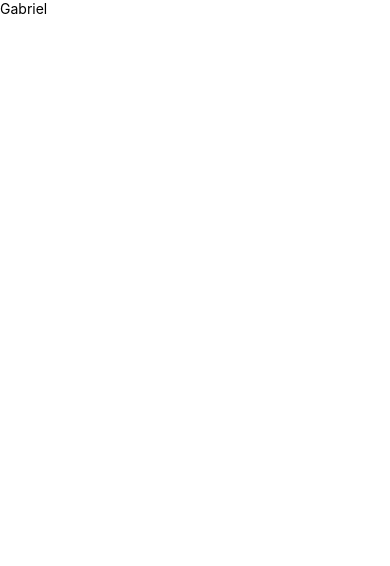
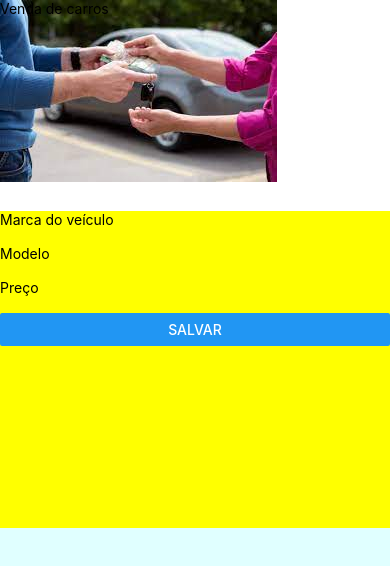
Before and after one commit to GabrielCostaMarques/React-Native, a React Native app in the folder exePet/: screen / in a window 390 px wide. Shown: the top 566 px of the page. Built offline with nearby package versions, Linux system fonts and the light colour scheme.

Commit message:
arrumando códigos

```diff
--- a/exePet/App.js
+++ b/exePet/App.js
@@ -1,13 +1,79 @@
+
 import React from 'react';
-import { Text, View } from 'react-native';
+import {Button, ImageBackground, View, ScrollView, Text, TextInput} from 'react-native';
+import imgCarSale from './assets/car-sale.jpg';
 
+// export default function App() {
+//   return (
+//     <View>
+//     </View>
+//   )
+// }
 
+// const App = () =>
+//   <View>
+//   </View>
 
+// export default App;
 
-export default function App() {
-    return(
-        <View>
-            <Text>Gabriel</Text>
+class VendaCarrosFormulario extends React.Component {
+  constructor(props) {
+    super(props)
+    this.state = {marca: "", modelo: "",preco: "", lista: []}
+  }
+
+  render () {
+
+    const listaView=[]
+    this.state.lista.forEach((o)=>{
+      listaView.push(
+        <View style={{margin:5,backgroundColor:"#00FF00AA",borderWidth:2}}>
+          <Text>{o.marca}</Text>
+          <Text>{o.modelo}</Text>
+          <Text>{o.preco}</Text>
+
+        </View>
+      )
+    });
+
+    return (
+        <View style={{flex: 1}}>
+
+            <View style={{flex: 1, backgroundColor: this.props.cor}}>
+                <Text>Marca do veículo</Text>
+                <TextInput value={this.state.marca} onChangeText={(txt)=> {this.setState({marca: txt})}}/>
+
+                <Text>Modelo</Text>
+                <TextInput value={this.state.modelo} onChangeText={(txt)=>{this.setState({modelo: txt})}}/>
+
+                <Text>Preço</Text>
+                <TextInput value={this.state.preco} onChangeText={(txt)=>{this.setState({preco: txt})}}/>
+
+                <Button title="Salvar" onPress={()=>{
+                    const obj={marca:this.state.marca,
+                                modelo:this.state.modelo,
+                                preco:this.state.preco}
+
+                    this.setState({lista:[...this.state.lista, obj]})}}/>
+            </View>
+
+            <ScrollView style={{flex: 1, backgroundColor: "lightcyan"}}>
+                {listaView}
+            </ScrollView>
+
         </View>
     )
+  }
 }
+
+export default () =>
+  <View style={{flex: 1}}>
+    <ImageBackground source={imgCarSale}
+          resizeMode="center"
+          style={{flex: 1}}>
+      <Text>Venda de carros</Text>
+    </ImageBackground>
+    <View style={{flex: 3}}>
+      <VendaCarrosFormulario cor="yellow"/>
+    </View>
+  </View>
--- a/exePet/package.json
+++ b/exePet/package.json
@@ -12,7 +12,7 @@
     "expo": "~48.0.6",
     "expo-status-bar": "~1.4.4",
     "react": "18.2.0",
-    "react-native": "0.71.3"
+    "react-native": "0.71.4"
   },
   "devDependencies": {
     "@babel/core": "^7.20.0"
```
Also changed, not shown: exePet/assets/car-sale.jpg (added), 1 other file (tests, documents, lock files or other folders).
